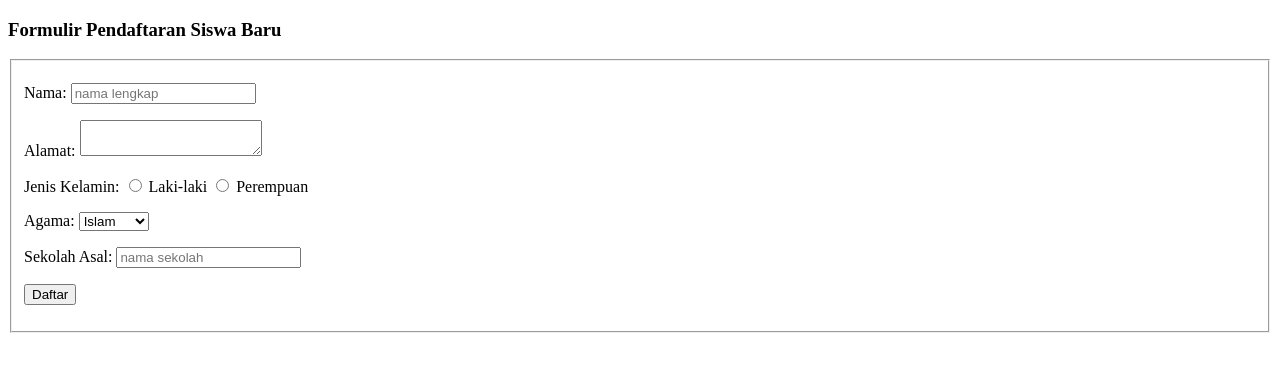
After one commit to Sigitto/PPDB_PAS, a PHP site: page /admin/form-daftar.php in a window 1280 px wide. The commit adds this page. Shown: the top 372 px of the page. Run offline with PHP 8.4, Linux system fonts and the light colour scheme.

Commit message:
fix or added

```diff
--- /dev/null
+++ b/admin/form-daftar.php
@@ -0,0 +1,52 @@
+<!DOCTYPE html>
+<html>
+<head>
+    <title>Formulir Pendaftaran Siswa Baru | SMK RUS</title>
+</head>
+
+<body>
+    <header>
+        <h3>Formulir Pendaftaran Siswa Baru</h3>
+    </header>
+
+    <form action="proses-daftar.php" method="POST">
+
+        <fieldset>
+
+        <p>
+            <label for="nama">Nama: </label>
+            <input type="text" name="nama" placeholder="nama lengkap" />
+        </p>
+        <p>
+            <label for="alamat">Alamat: </label>
+            <textarea name="alamat"></textarea>
+        </p>
+        <p>
+            <label for="jenis_kelamin">Jenis Kelamin: </label>
+            <label><input type="radio" name="jenis_kelamin" value="laki-laki"> Laki-laki</label>
+            <label><input type="radio" name="jenis_kelamin" value="perempuan"> Perempuan</label>
+        </p>
+        <p>
+            <label for="agama">Agama: </label>
+            <select name="agama">
+                <option>Islam</option>
+                <option>Kristen</option>
+                <option>Hindu</option>
+                <option>Budha</option>
+                <option>Katholik</option>
+            </select>
+        </p>
+        <p>
+            <label for="sekolah_asal">Sekolah Asal: </label>
+            <input type="text" name="sekolah_asal" placeholder="nama sekolah" />
+        </p>
+        <p>
+            <input type="submit" value="Daftar" name="daftar" />
+        </p>
+
+        </fieldset>
+
+    </form>
+
+    </body>
+</html>
--- a/admin/form-edit.php
+++ b/admin/form-edit.php
@@ -1,6 +1,6 @@
 <?php
 
-include("config.php");
+include("../config.php");
 
 // kalau tidak ada id di query string
 if( !isset($_GET['id']) ){
--- a/admin/hapus.php
+++ b/admin/hapus.php
@@ -1,6 +1,6 @@
 <?php
 
-include("config.php");
+include("../config.php");
 
 if( isset($_GET['id']) ){
 
--- a/admin/list-siswa.php
+++ b/admin/list-siswa.php
@@ -77,7 +77,7 @@
         <div id="footer">
 
                 <div id="alamat">
-                    <p style="color: rgb(133, 133, 173); font-size: 15px;);">Alamat</p>
+                    <p style="color: rgb(133, 133, 173); font-size: 15px;">Alamat</p>
                     <p style = "margin:0;">Jalan Sukun Raya 9, Besito, Gebog,</p>
                     <p>Kudus, Jawa Tengah 59333</p>
                 </div>
--- a/admin/proses-edit.php
+++ b/admin/proses-edit.php
@@ -1,6 +1,6 @@
 <?php
 
-include("config.php");
+include("../config.php");
 
 // cek apakah tombol simpan sudah diklik atau blum?
 if(isset($_POST['simpan'])){
--- a/form-daftar.php
+++ b/form-daftar.php
@@ -64,7 +64,7 @@
             <div id="footer">
 
                 <div id="alamat">
-                    <p style="color: rgb(133, 133, 173); font-size: 15px;);">Alamat</p>
+                    <p style="color: rgb(133, 133, 173); font-size: 15px;">Alamat</p>
                     <p style = "margin:0;">Jalan Sukun Raya 9, Besito, Gebog,</p>
                     <p>Kudus, Jawa Tengah 59333</p>
                 </div>
--- a/index.php
+++ b/index.php
@@ -22,7 +22,7 @@
     <p>
         <?php
             if($_GET['status'] == 'sukses'){
-                echo '<script>alert("Welcome to Geeks for Geeks")</script>';
+                echo "Pendaftaran siswa baru berhasil!";
             } else {
                 echo "Pendaftaran gagal!";
             }
--- a/list-siswa.php
+++ b/list-siswa.php
@@ -72,7 +72,7 @@
         <div id="footer">
 
                 <div id="alamat">
-                    <p style="color: rgb(133, 133, 173); font-size: 15px;);">Alamat</p>
+                    <p style="color: rgb(133, 133, 173); font-size: 15px;">Alamat</p>
                     <p style = "margin:0;">Jalan Sukun Raya 9, Besito, Gebog,</p>
                     <p>Kudus, Jawa Tengah 59333</p>
                 </div>
```
Also changed, not shown: admin/proses-daftar.php (added, +48 -0 lines), proses-daftar.php (+11 -0 lines).
